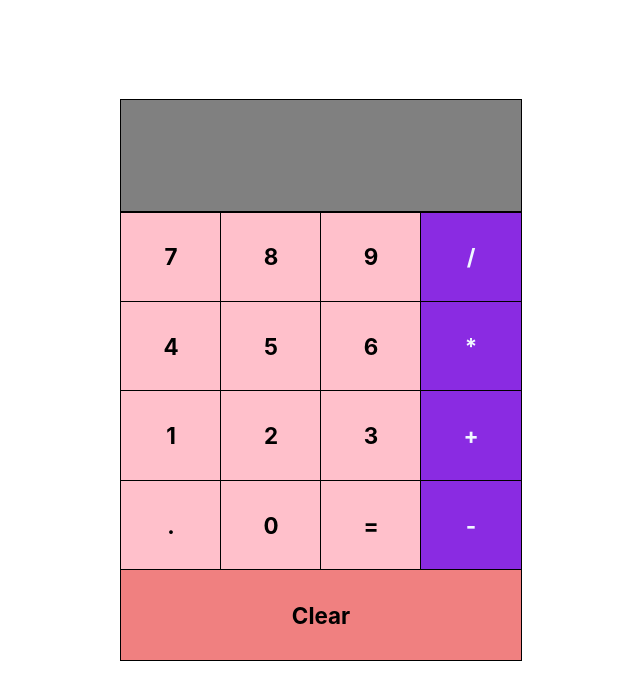
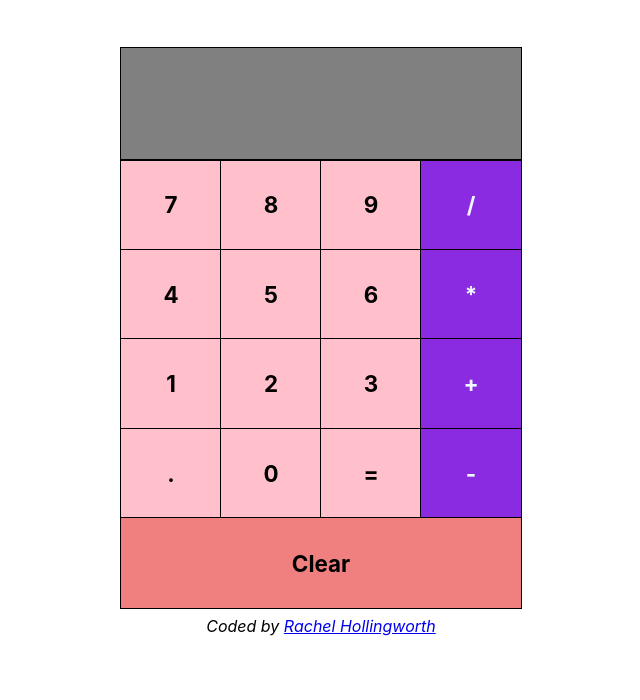
Before and after one commit to rachelofyork/react-calculator, a React (Create React App) app: page / in a window 1280 px wide. Shown: the top 700 px of the page, without its empty margins (319-959 px from the left). Built offline with nearby package versions, Linux system fonts and the light colour scheme.

Commit message:
Added Footer with portfolio link

```diff
--- a/src/App.css
+++ b/src/App.css
@@ -2,8 +2,9 @@
   display: flex;
   justify-content: center;
   align-items: center;
-  height: 100vh;
+  height: 67vh;
   width: 100%;
+  margin-top: 80px;
 }
 
 .container {
@@ -14,8 +15,3 @@
   display: flex;
   width: 100%;
 }
-
-Footer {
-  text-align: center;
-  padding-top: 5px;
-}
--- a/src/App.js
+++ b/src/App.js
@@ -1,6 +1,7 @@
 
 import React, { Component } from "react";
 import "./App.css";
+import { Footer } from "./components/Footer";
 import { Button } from "./components/Button";
 import { Input } from "./components/Input";
 import { ClearButton } from "./components/ClearButton";
@@ -24,7 +25,8 @@ handleEqual = () => {
 
   render(){
   return (
-    <div className="App">
+    <div className="wrapper-for-footer">
+      <div className="App">
      <div className="container">
        <Input input={this.state.input} />
       <div className="row">
@@ -56,6 +58,9 @@ handleEqual = () => {
 <ClearButton handleClear={()=> this.setState({input: ""})}>Clear</ClearButton>
       </div>
     </div>
+
+    </div>
+     <Footer />
     </div>
 
   );
--- /dev/null
+++ b/src/components/Footer.css
@@ -0,0 +1,4 @@
+Footer {
+  align-items: center;
+  text-align: center;
+}
--- /dev/null
+++ b/src/components/Footer.js
@@ -0,0 +1,7 @@
+import React from "react";
+import "./Footer.css";
+
+export const Footer = () =>
+     (<footer><em>Coded by <a href="https://www.rachelofyork.com" target="_blank" rel="noreferrer"
+    alt="Link to Rachel Hollingworth's website">Rachel Hollingworth</a></em></footer>
+    )
```
